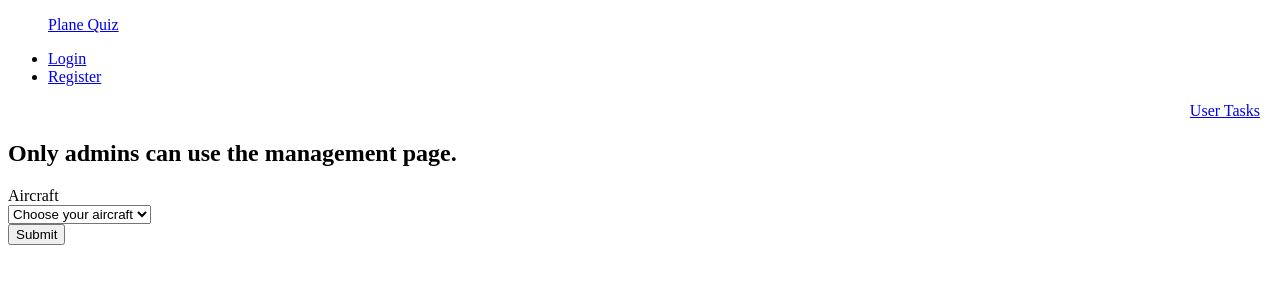
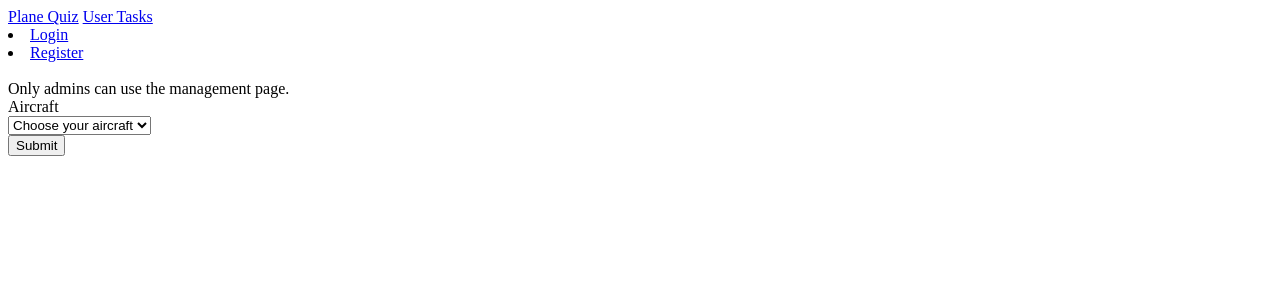
Before and after one commit to willwagner602/AircraftSpotter, a Django app: a page that uses PlaneTest/templates/AircraftViewer/data_manager.html in a window 1280 px wide. Shown: the top 300 px of the page. Run offline with Django 3.2, Linux system fonts and the light colour scheme; parts of the project's set-up code (start-up, migrations or seed data) failed here and were passed over; some libraries are stand-ins or nearby versions.

Commit message:
- Added data management page

```diff
--- /dev/null
+++ b/PlaneTest/static/AircraftViewer/manager_style.css
@@ -0,0 +1,20 @@
+.container {
+    position: relative;
+}
+
+.table-row {
+    display: table;
+    table-layout: fixed;
+}
+
+.column {
+    display: table-cell;
+    width: 10%;
+    position: relative;
+}
+
+.spacer-col {
+    display: table-cell;
+    width: 2%;
+    position: relative;
+}
--- a/PlaneTest/templates/AircraftViewer/data_manager.html
+++ b/PlaneTest/templates/AircraftViewer/data_manager.html
@@ -1,27 +1,38 @@
 {% extends 'AircraftViewer/aircraft_viewer.html' %}
 
     {% block style %}
+        {% load staticfiles %}
+        <link type="text/css" rel="stylesheet" href={% static "AircraftViewer/manager_style.css" %}>
     {% endblock %}
 
     {% block title %}
         <title>Data Manager</title>
     {% endblock %}
 
+    {% block navbar %}
+        <div class="container">
+            <a href="/">Plane Quiz</a>
+            {% if request.user.is_authenticated %}
+                <a class="dropdown-button" href="#!" data-activates="user_dropdown">{{ request.user }}</a>
+            {% else %}
+                <a class="dropdown-button" href="#!" data-activates="user_dropdown">User Tasks</a>
+            {% endif %}
+            {% if request.user.is_authenticated %}
+                <li><a href="/history">History</a></li>
+                <li><a href="{% url "django.contrib.auth.views.logout" %}?next=/">Log Out</a></li>
+            {% else %}
+                <li><a href="/user/login">Login</a></li>
+                <li><a href="/user/create_user">Register</a></li>
+            {% endif %}
+        </div>
+    {% endblock %}
     {% block content %}
         <br/>
         {% if error %}
-        <div class="container">
-        <div class="row">
-            <div class="col s6 offset-s3">
-                <h2 class="center-align">
             {{ error }}
-                </h2>
-            </div>
-        </div>
-    </div>
         {% endif %}
         <div class="container">
-        <div class="row">
+            <div class="table-row">
                 <form action="" method="POST">
                     {% csrf_token %}
                     <label for="aircraft">Aircraft</label>
@@ -37,11 +48,17 @@
                 </form>
             </div>
         {% for row in aircraft_images %}
-            <div class="row">
+            <div class="table-row">
                 {% for aircraft in row %}
+                    <div class="column">
                         <a href="{{ aircraft.data_link }}">
-                    <img src="{{ aircraft.image }}" width="10%">
+                        <img src="{{ aircraft.image }}" width="100%">
+                            <br/>
+                        {{ aircraft.author }}
                         </a>
+                    </div>
+                    <div class="spacer-col">
+                    </div>
                 {% endfor %}
             </div>
         {% endfor %}
--- a/PlaneTest/views.py
+++ b/PlaneTest/views.py
@@ -222,7 +222,8 @@ def data_manager(request):
                 # create a list of dicts with the link to the data page and the image together in an entry
                 for entry in aircraft:
                     aircraft_list.append({'data_link': '/data/' + str(entry.image_id),
-                                          'image': static_location(entry)})
+                                          'image': static_location(entry),
+                                          'author': entry.author})
 
                 page_vars['aircraft_images'] = convert_image_list_to_rows(aircraft_list[:20])
 
```
Lines whose indentation alone changed are shown as unchanged.
